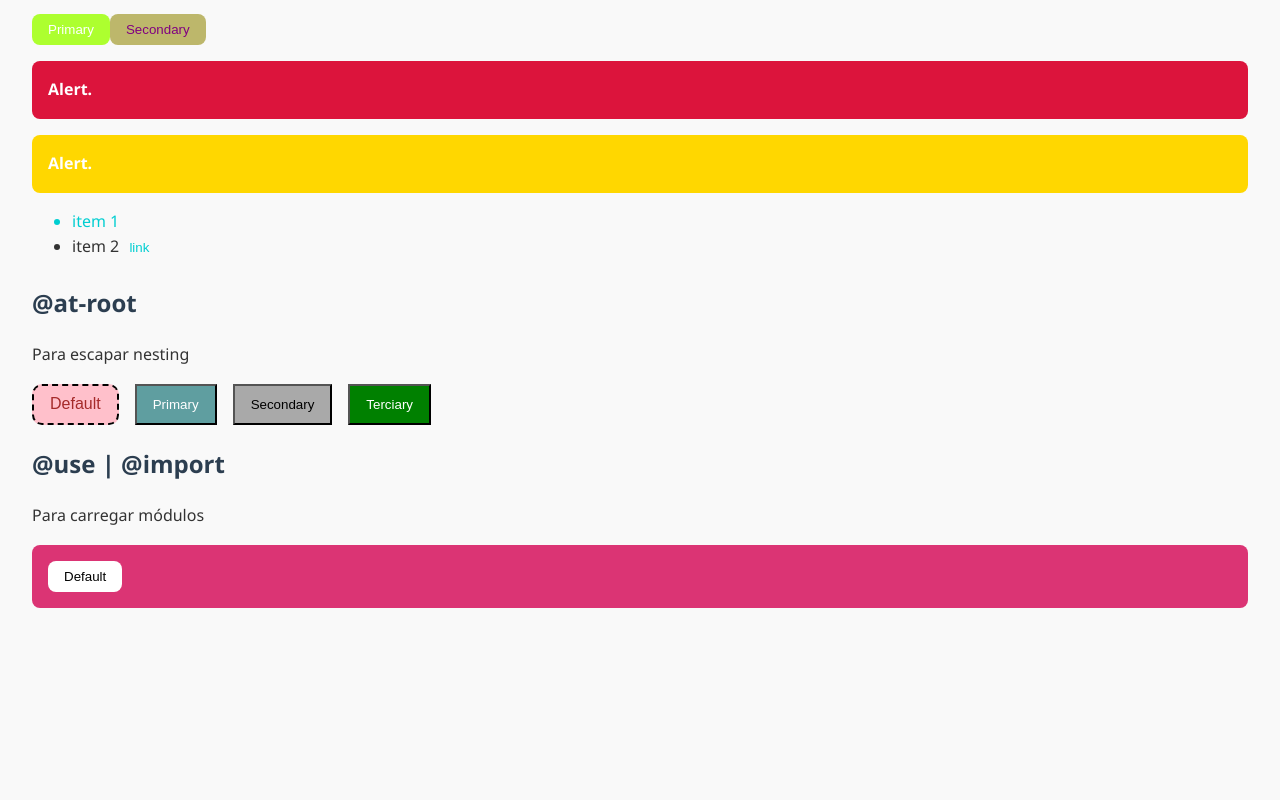
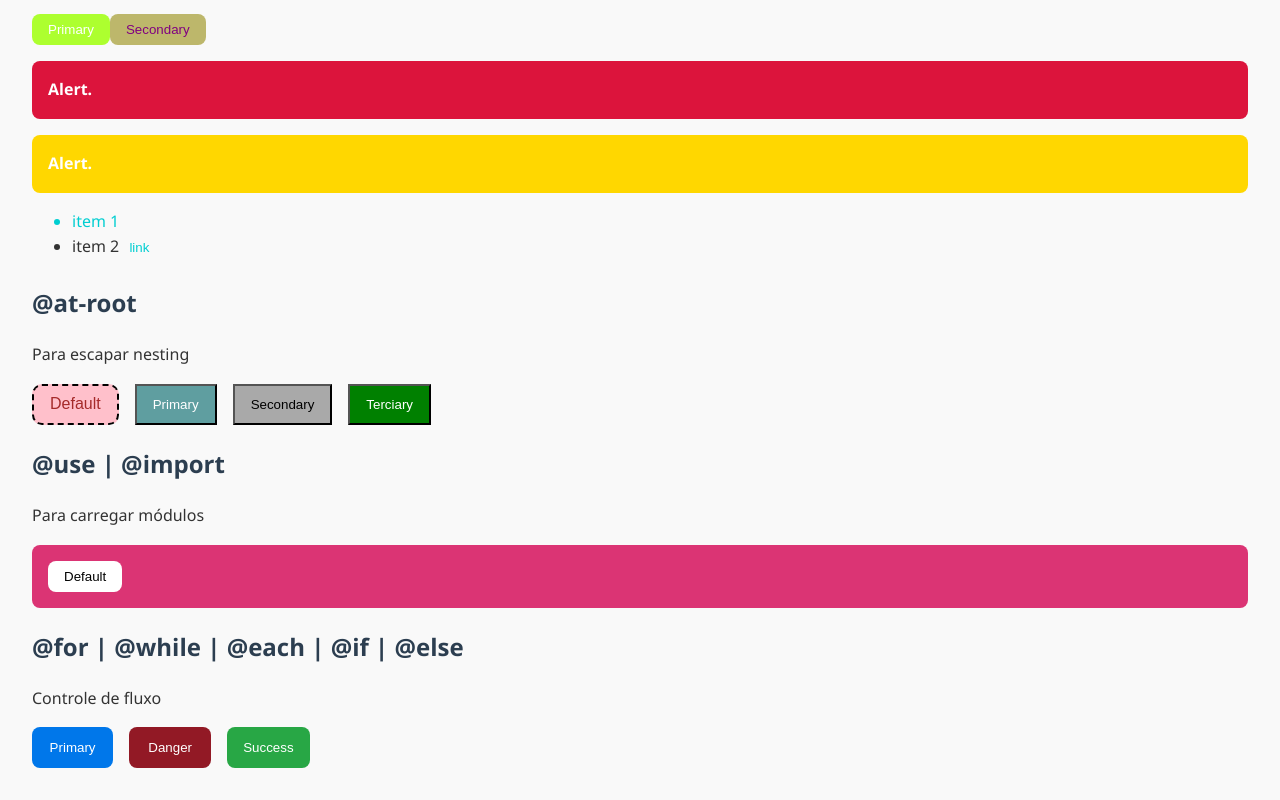
Before and after one commit to mokasousa/css-talk, an Angular app: page / in a window 1280 px wide. Shown: the part 1318-2118 px from the top of the page. Before the commit the page ends 1958 px from the top, so only its background shows below. Built offline with nearby package versions, Linux system fonts and the light colour scheme.

Commit message:
add control flow examples

```diff
--- a/src/app/sass-at-rules/sass-at-rules.component.html
+++ b/src/app/sass-at-rules/sass-at-rules.component.html
@@ -112,3 +112,15 @@
     <button class="btn-default">Default</button>
   </div>
 </section>
+
+<h2>&#64;for | &#64;while | &#64;each | &#64;if | &#64;else </h2>
+
+<p>Controle de fluxo</p>
+
+<section id="ex10">
+  <div class="demo-area">
+    <button class="btn-control-primary">Primary</button>
+    <button class="btn-control-danger">Danger</button>
+    <button class="btn-control-success">Success</button>
+  </div>
+</section>
--- a/src/app/sass-at-rules/sass-at-rules.component.scss
+++ b/src/app/sass-at-rules/sass-at-rules.component.scss
@@ -407,7 +407,14 @@
       }
 
       // fica apenas .btn-root-terciary
-      @include button-build(terciary, (color: #fff, background-color: green, padding: 0.5rem 1rem));
+      @include button-build(
+        terciary,
+        (
+          color: #fff,
+          background-color: green,
+          padding: 0.5rem 1rem,
+        )
+      );
     }
   }
 }
@@ -426,3 +433,50 @@
     @include s.btn-default();
   }
 }
+
+// 5. Controle de fluxo
+#ex10 {
+  .demo-area {
+    display: flex;
+    gap: 1rem;
+  }
+
+  $themes: (
+    primary: #1e90ff,
+    danger: #dc3545,
+    success: #28a745,
+  );
+
+  @for $i from 1 through length($themes) {
+    $name: nth(map-keys($themes), $i);
+    $color: map-get($themes, $name);
+
+    .btn-control-#{$name} {
+      background: $color;
+      color: white;
+      padding: 0.6rem 1rem;
+      border-radius: 0.5rem;
+      border: none;
+      cursor: pointer;
+
+      &:hover {
+        background: lighten($color, 5%);
+      }
+    }
+  }
+
+  $i: 1;
+  $length: length($themes) - 1;
+
+  @while $i <= $length {
+    $name: nth(map-keys($themes), $i);
+    $color: map-get($themes, $name);
+
+    .btn-control-#{$name} {
+      padding: (0.6rem + $i * 0.1rem) (1rem + $i * 0.1rem);
+      background: darken($color, ($i * 10%));
+    }
+
+    $i: $i + 1;
+  }
+}
```
